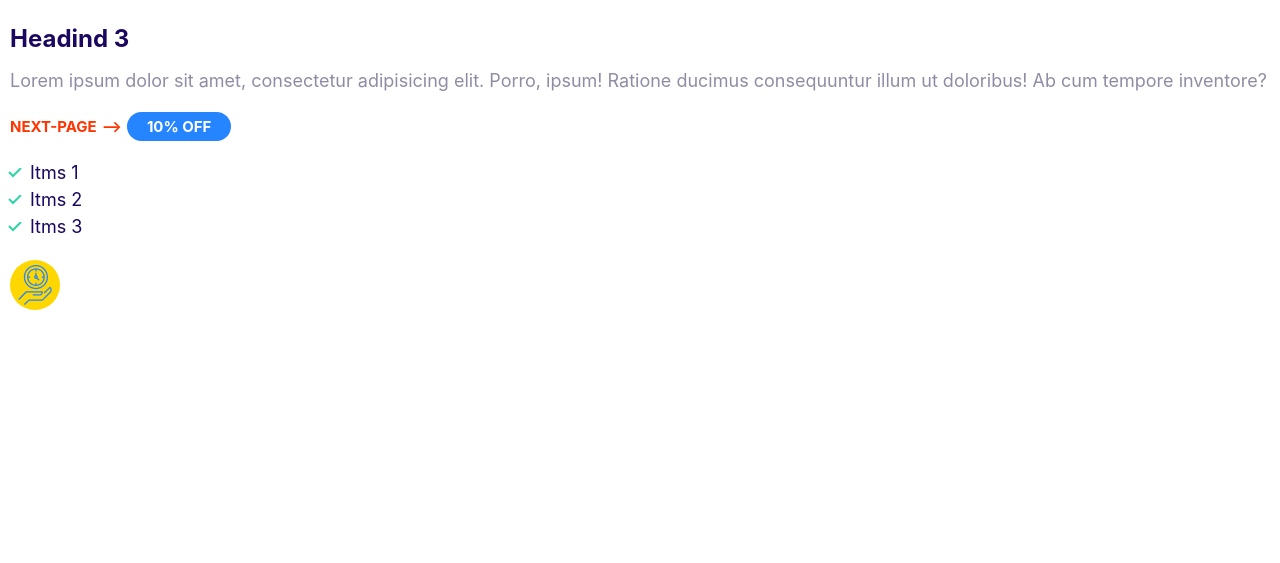
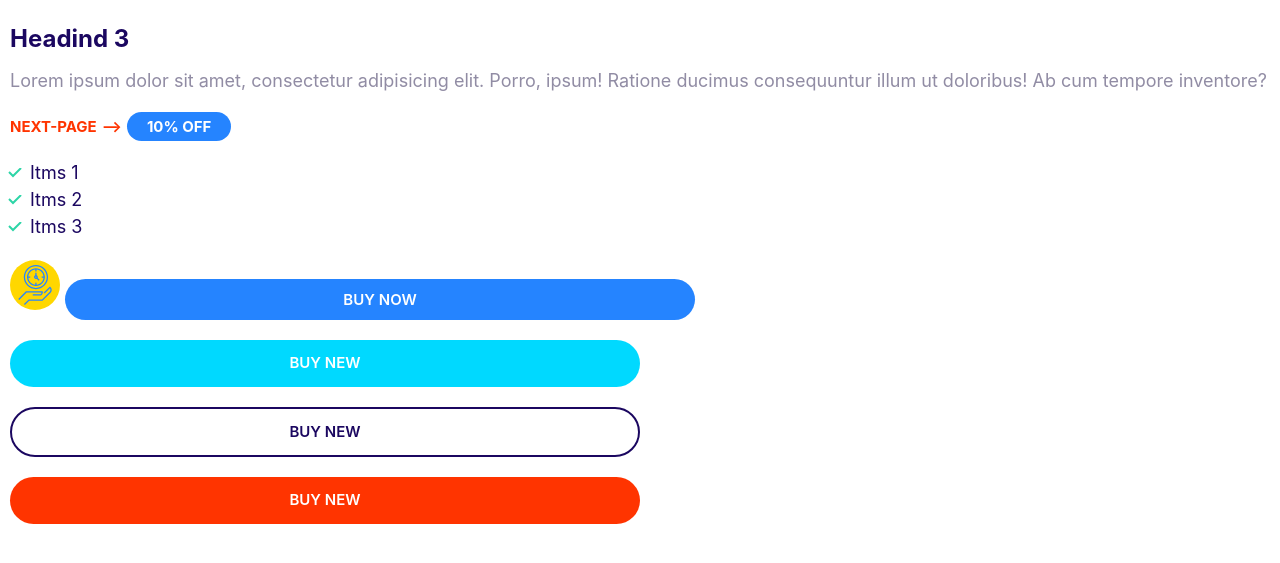
Before and after one commit to menil-nxt/nxt_repo, a plain HTML site: page index.html in a window 1280 px wide. Shown: the part 161-724 px from the top of the page. Drawn offline with Linux system fonts and the light colour scheme; a web font is replaced by a local one.

Commit message:
Add Buttons

```diff
--- a/css/style.css
+++ b/css/style.css
@@ -4,6 +4,12 @@
     --color-accent:#ff3400;
     --color-headings:#1b0760;
     --color-body:#918ca4;
+}
+
+*,
+*::after,
+*::before{
+    box-sizing: border-box;
 }
 /* Typography */
 
@@ -161,6 +167,7 @@ a{
 
 .icon--primary{
     fill:var(--color-primary);
+
 }
 
 .icon-container{
@@ -172,3 +179,68 @@ a{
     justify-content: center;
     align-items: center;
 }
+
+/* Buttons */
+.btn {
+    border-radius: 40px;
+    border: 0;
+    cursor: pointer;
+    font-size: 2rem;
+    text-align: center;
+    margin: 1rem 0;
+    font-weight: 600;
+    padding: 2rem 3rem;
+    text-transform: uppercase;
+    white-space: nowrap;
+}
+
+.btn--primary {
+    background: var(--color-primary);
+    color: white;
+}
+
+.btn--primary:hover{
+    background: hsl(218, 84%, 66%);
+}
+
+.btn--secondry {
+    background: var(--color-secondry);
+    color: white;
+}
+
+.btn--secondry:hover{
+    background: #87d5f6;
+}
+
+.btn--accent{
+    background: var(--color-accent);
+    color: white;
+}
+
+.btn--accent:hover{
+    background: #e53434b9;
+}
+
+.btn--outline {
+    background: white;
+    color: var(--color-headings);
+    border: 2px solid var(--color-headings);
+}
+
+.btn--outline:hover{
+    background:var(--color-headings);
+    color: white;
+}
+
+.btn--block{
+    width: 50%;
+    display: inline-block;
+}
+@media screen and (min-width:1024px) {
+    .btn{
+        font-size: 1.5rem;
+        font-weight: 600;
+        padding: 1.2rem 2rem;
+    }
+
+}
--- a/index.html
+++ b/index.html
@@ -34,5 +34,9 @@
         <use xlink:href="images/sprite.svg#clock"></use>
       </svg>
     </span>
+    <button class="btn btn--primary btn--block">Buy Now</button>
+    <a href="#" class="btn btn--secondry btn--block">Buy New</a>
+    <a href="#" class="btn btn--outline btn--block">Buy New</a>
+    <a href="#" class="btn btn--accent btn--block">Buy New</a>
   </body>
 </html>
```
Also changed, not shown: components/Buttons.html (added, +4 -0 lines).
